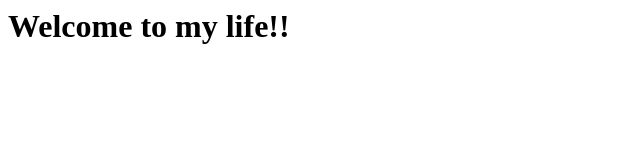
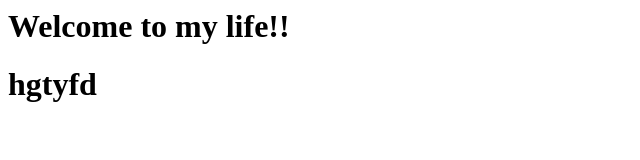
Before and after one commit to macaslingjerald34-cmd/MACASLING-BSIT-2-C-Second-Sem, a plain HTML site: page index.html in a window 1280 px wide. Shown: the whole page, without its empty margins (0-640 px from the left). Drawn offline with Linux system fonts and the light colour scheme.

Commit message:
first commit

```diff
--- a/index.html
+++ b/index.html
@@ -1,3 +1,4 @@
 <h1>
     Welcome to my life!!
 </h1>
+<h1>hgtyfd</h1>
```
